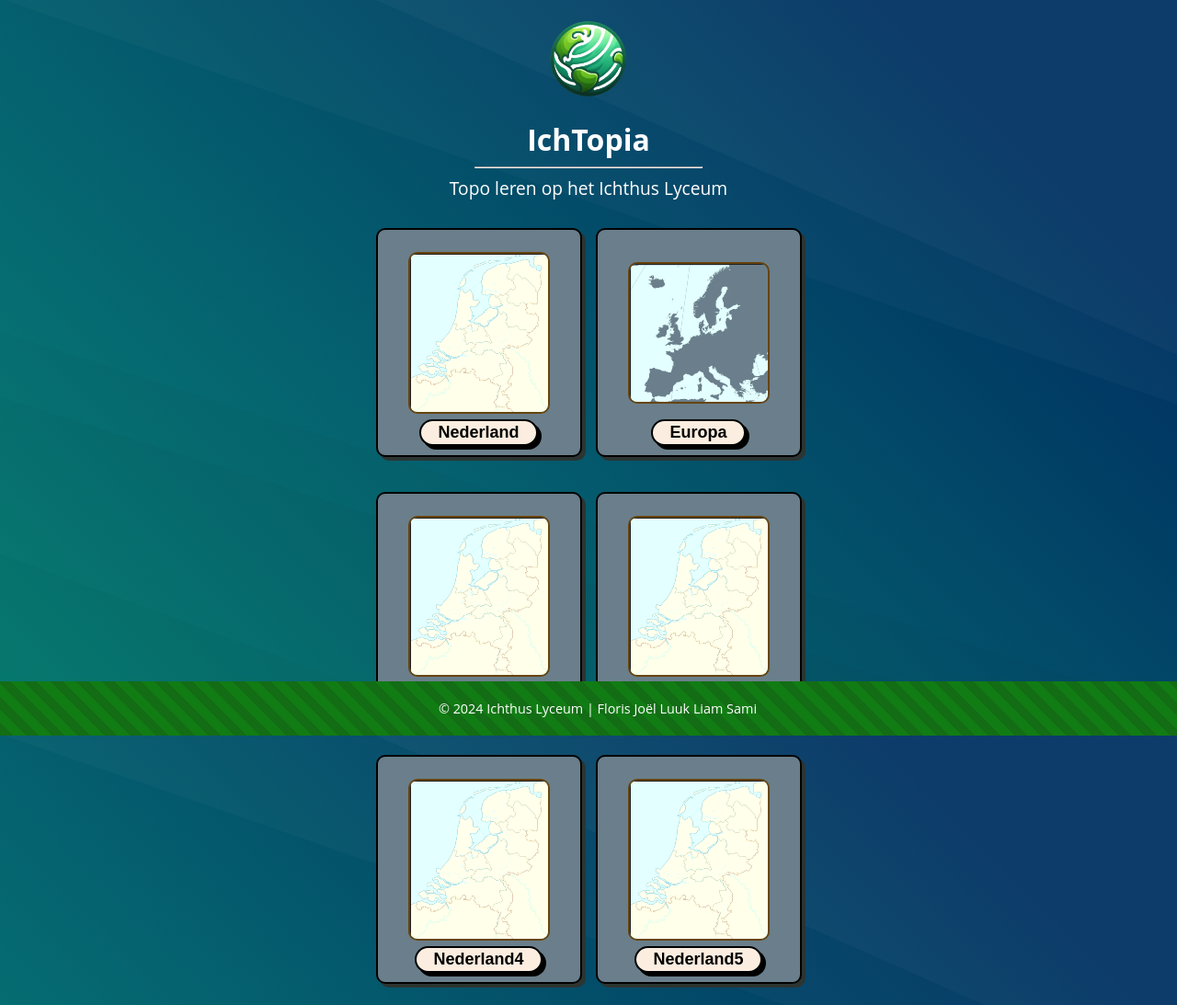
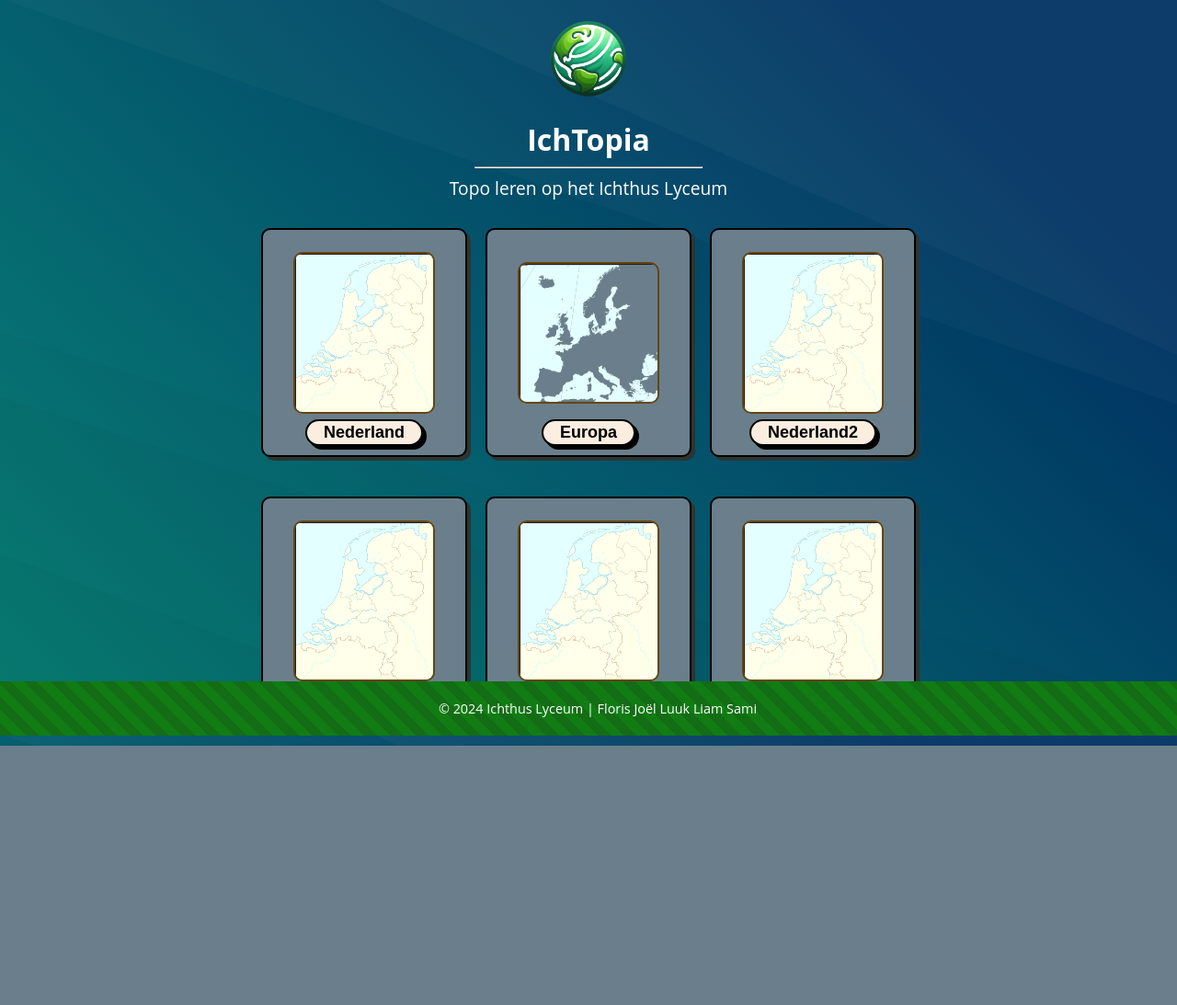
Before and after one commit to Maat8688/Ichtopia, a Flask app: page / in a window 1280 px wide. Shown: the whole page at 92% size. After the commit the page ends 811 px from the top, so only its background shows below. Run offline with Flask 3, Linux system fonts and the light colour scheme; some libraries are stand-ins or nearby versions.

Commit message:
fixed 3 card rpw

```diff
--- a/app/static/css/index.css
+++ b/app/static/css/index.css
@@ -29,9 +29,9 @@
 
 #kaarten {
   display: flex;
-  gap: 15px;
+  gap: 20px;
   flex-wrap: wrap;
-  max-width: 50vw;
+  width: clamp(200px, 80vw, 800px);
   justify-content: center;
 }
 
@@ -229,6 +229,7 @@
     width: 20vw; /* Expanded width */
   }
 }
+
 .loadingScreen {
   position: fixed;
   top: 0;
@@ -242,6 +243,7 @@
   align-items: center;
   z-index: 9999;
 }
+
 .spinner {
   border: 8px solid #f3f3f3; /* Light gray */
   border-top: 8px solid #3498db; /* Blue color */
```
